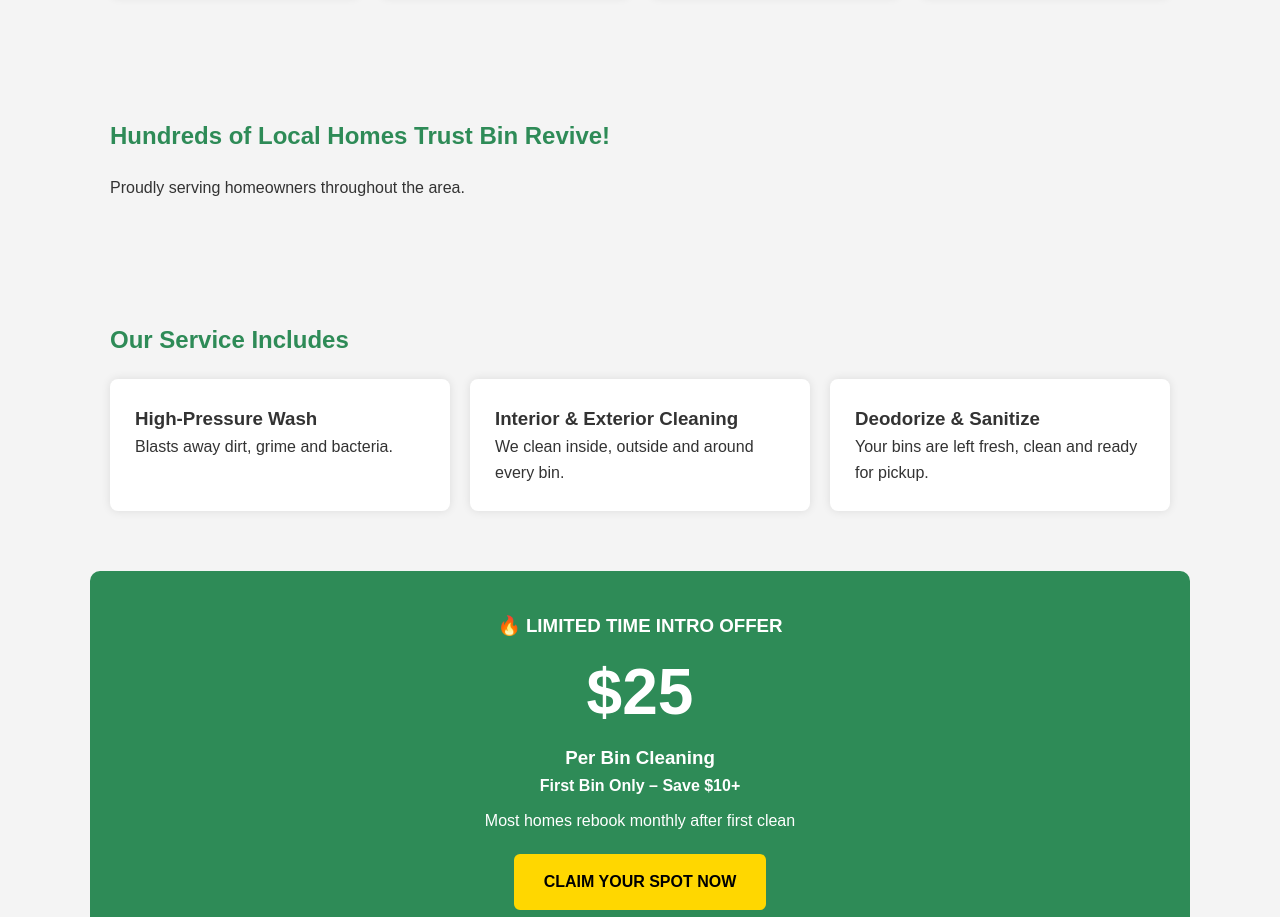
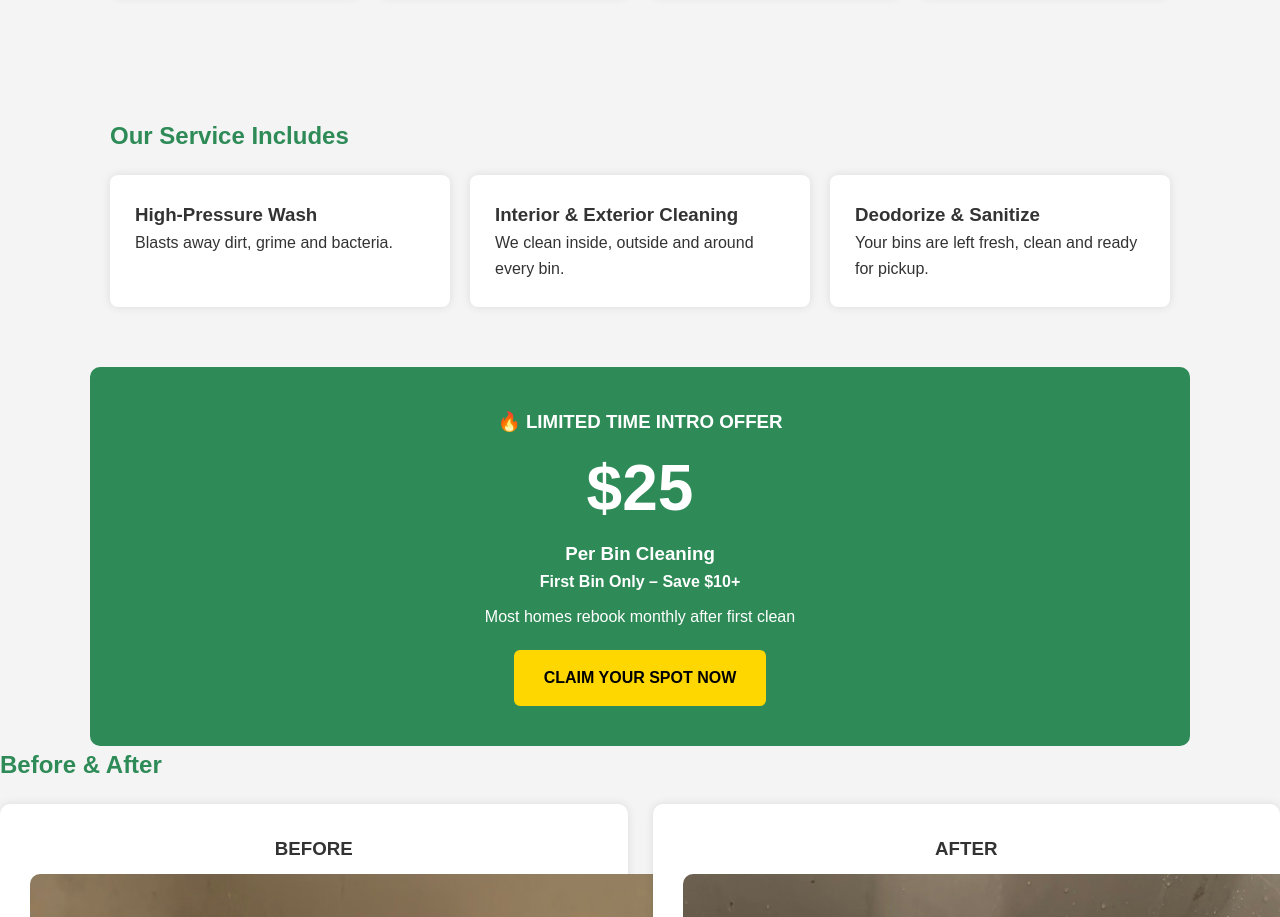
Before and after one commit to Leo-Den/Bin-Revive, a plain HTML site: page index.html in a window 1280 px wide. Shown: the part 797-1714 px from the top of the page. Drawn offline with Linux system fonts and the light colour scheme.

Commit message:
Update index.html

```diff
--- a/index.html
+++ b/index.html
@@ -171,14 +171,6 @@
 
 <section>
 
-<h2>Hundreds of Local Homes Trust Bin Revive!</h2>
-
-<p>Proudly serving homeowners throughout the area.</p>
-
-</section>
-
-<section>
-
 <h2>Our Service Includes</h2>
 
 <div class="features">
```
